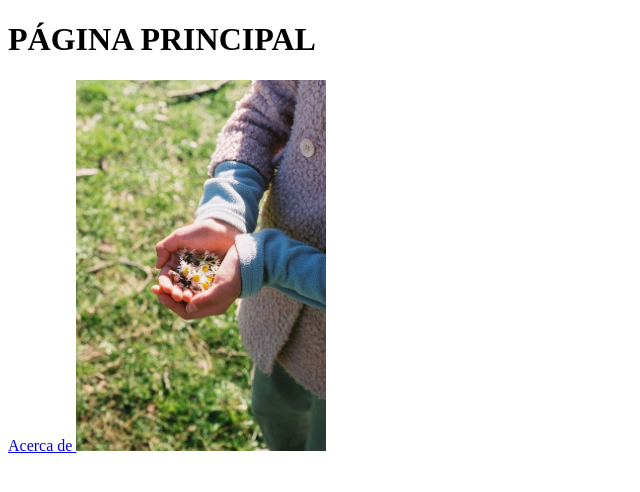
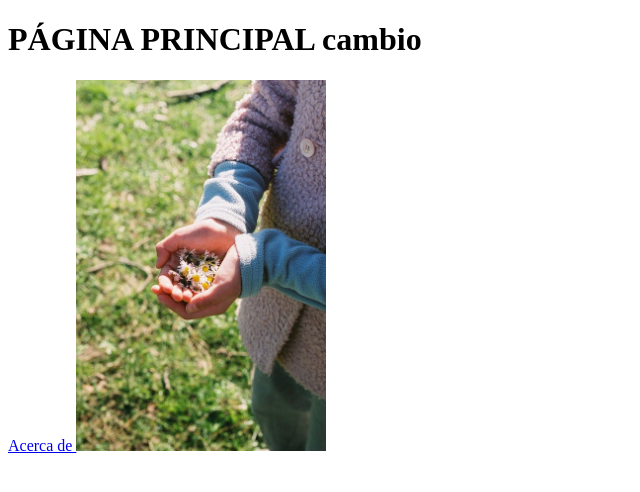
Before and after one commit to hondusite/sitio2024, a plain HTML site: page index.html in a window 1280 px wide. Shown: the whole page, without its empty margins (0-640 px from the left). Drawn offline with Linux system fonts and the light colour scheme.

Commit message:
Update index.html

```diff
--- a/index.html
+++ b/index.html
@@ -6,7 +6,7 @@
     <title>Document</title>
 </head>
 <body>
-    <h1>PÁGINA PRINCIPAL</h1>
+    <h1>PÁGINA PRINCIPAL cambio</h1>
     <a href="pagina2.html">Acerca de </a>
     <img src="imagenes/imagen.jpeg" width="250px" height="auto"
 </body>
```
